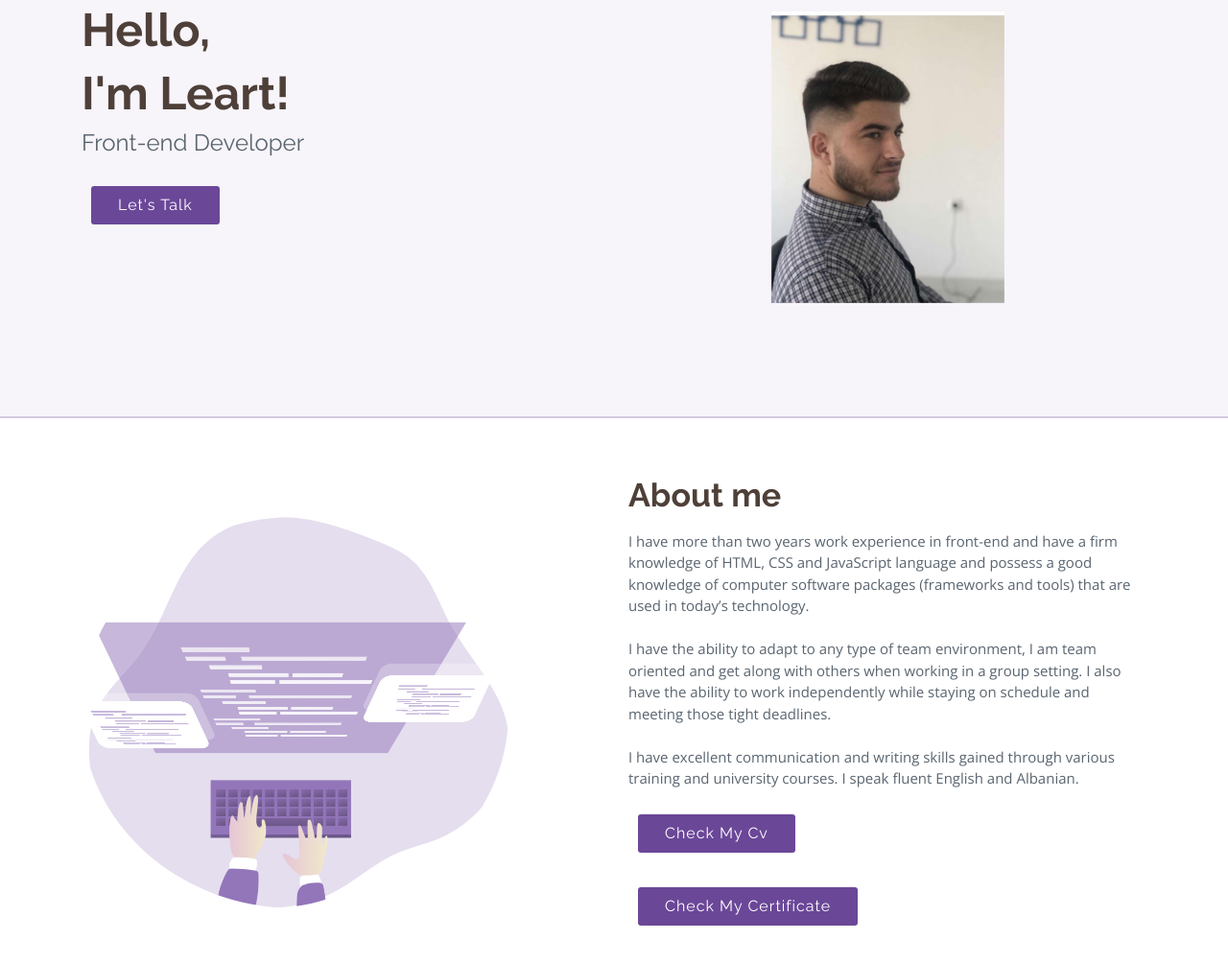
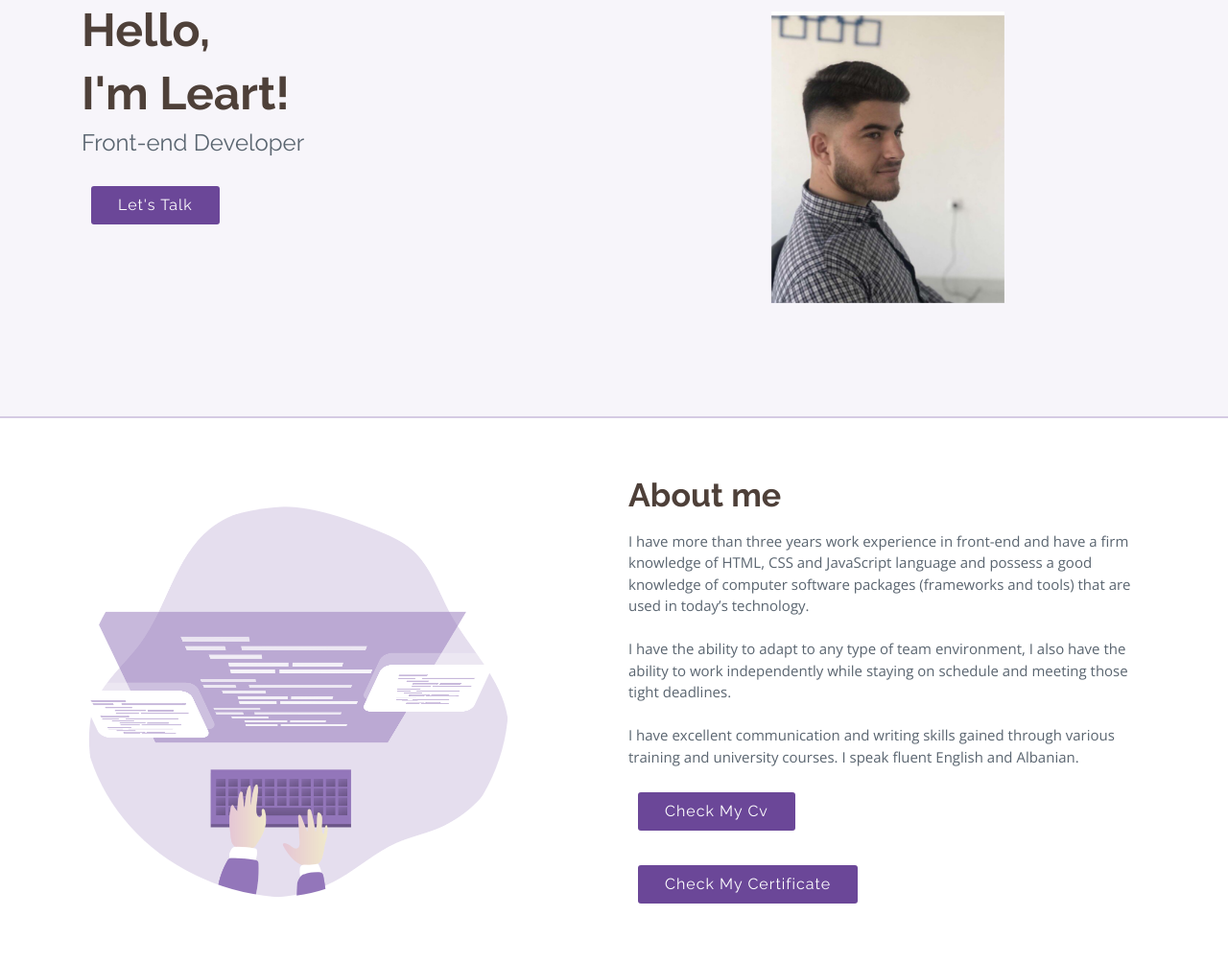
Before and after one commit to Leart1234/Leart-Ibishi-Porfolio, a plain HTML site: page index.html in a window 1280 px wide. Shown: the part 210-1214 px from the top of the page at 96% size. Drawn offline with nearby package versions, Linux system fonts and the light colour scheme.

Commit message:
changed commit

```diff
--- a/index.html
+++ b/index.html
@@ -96,12 +96,11 @@
               <h3 data-aos="fade-up">About me</h3>
               <p></p>
               <p data-aos="fade-up" data-aos-delay="90">
-              I have more than two years work experience in front-end and have a firm knowledge of HTML, CSS
+              I have more than three years work experience in front-end and have a firm knowledge of HTML, CSS
               and JavaScript language and possess a good knowledge of computer software packages
               (frameworks and tools) that are used in today’s technology.<br>
               <br>
-              I have the ability to adapt to any type of team environment, I am team oriented
-              and get along with others when working in a group setting. I also have the ability to work
+              I have the ability to adapt to any type of team environment, I also have the ability to work
               independently while staying on schedule and meeting those tight deadlines.<br>
               <br>
               I have excellent communication and writing skills gained through various training and university courses.
```
